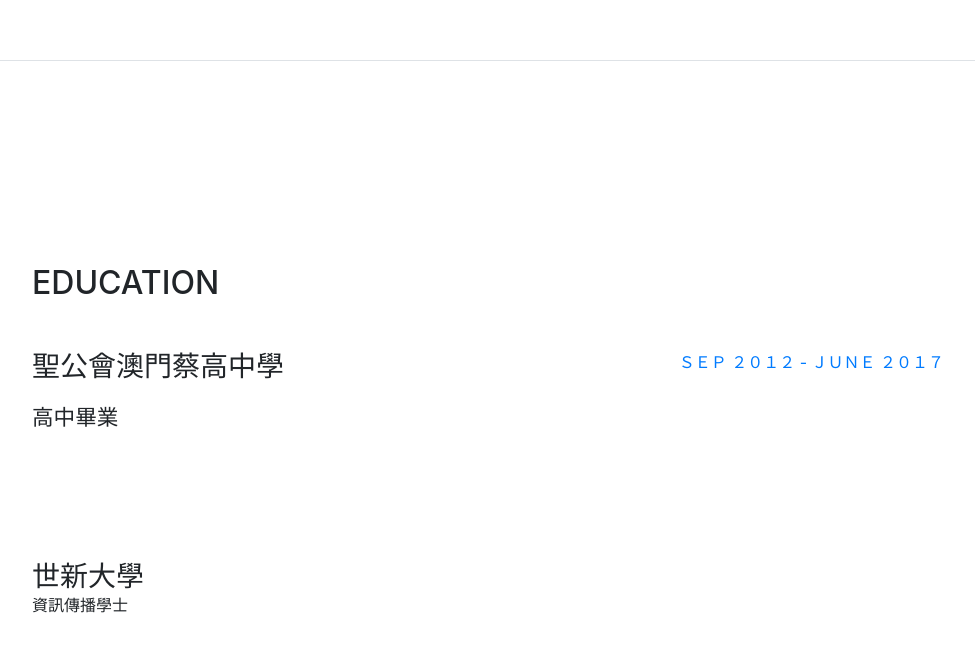
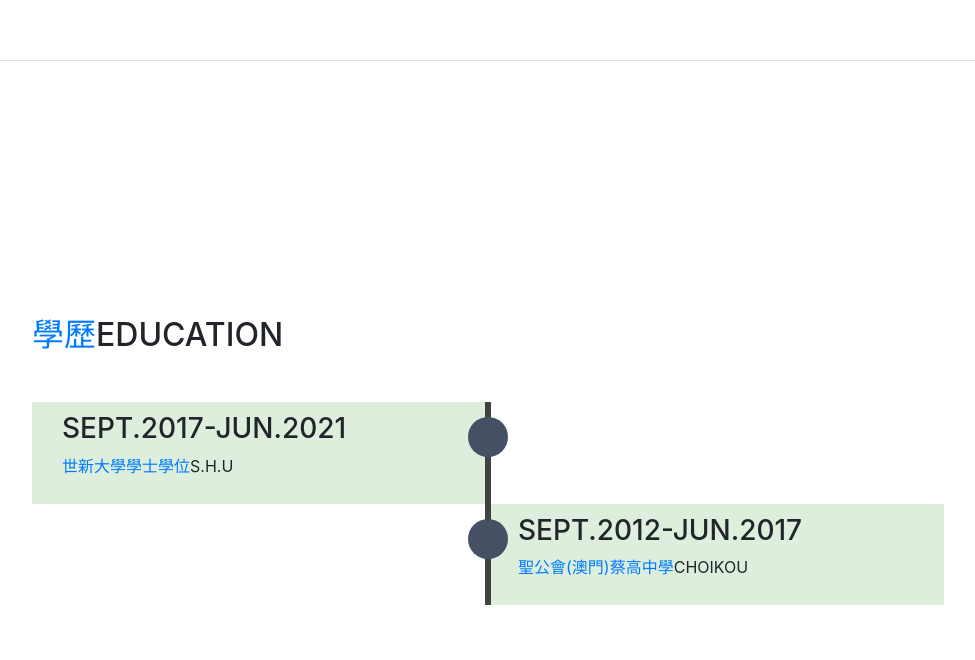
Before and after one commit to yukarinhime/yukainhime.github.io, a website with bundled scripts: page index.html in a window 1280 px wide. Shown: the part 1563-2223 px from the top of the page, without its empty margins (288-1263 px from the left). Built offline with nearby package versions, Linux system fonts and the light colour scheme; a web font is replaced by a local one.

Commit message:
Add files via upload

```diff
--- a/index.html
+++ b/index.html
@@ -78,7 +78,7 @@
           <div class="subheading mb-5">台北市文山區木柵路一段17巷1號
             <a href="chongbl123@gmail.com">chongbl123@gmail.com</a>
           </div>
-          <p class="mb-5">澳門出生，現在正在學習網頁設計，ＰＳ和Ｒ語言等等。興趣喜歡聽音樂，看動畫。近期正在學習日文。多多指教～</p>
+          <p class="mb-5">澳門出生，現在在台灣留學中,現時在課程上正在學習網頁設計，ＰＳ和Ｒ語言等等。興趣喜歡聽音樂，看動畫。同時也有學習日文。喜愛去旅遊。</p>
           <ul class="list-inline list-social-icons mb-0">
             <li class="list-inline-item">
               <a href="https://www.facebook.com/chong.chi.37">
@@ -170,31 +170,21 @@
 
       <section class="resume-section p-3 p-lg-5 d-flex flex-column" id="education">
         <div class="my-auto">
-          <h2 class="mb-5">Education</h2>
+          <h2 class="mb-5"><span class="text-primary">學歷</span>Education</h2>
 
-          <div class="resume-item d-flex flex-column flex-md-row mb-5">
-            <div class="resume-content mr-auto">
-              <h3 class="mb-0">聖公會澳門蔡高中學</h3>
-              <div class="subheading mb-3">高中畢業</div>
-              <div>　</div>
-              <p>　</p>
+          <div class="timeline">
+            <div class="timeline-block timeline-left">
+			    <div class="timeline-content">
+                  <h3>Sept.2017-jun.2021</h3>
+                  <p><span class="text-primary">世新大學學士學位</span>S.H.U</p>
+                  </div>
             </div>
-            <div class="resume-date text-md-right">
-              <span class="text-primary">ＳＥＰ ２０１２ - ＪＵＮＥ ２０１７</span>
+            <div class="timeline-block timeline-right">
+			  <div class="timeline-content">
+			    <h3>Sept.2012-Jun.2017</h3>
+              <p><span class="text-primary">聖公會(澳門)蔡高中學</span>CHOIKOU</p>
             </div>
           </div>
-
-          <div class="resume-item d-flex flex-column flex-md-row">
-            <div class="resume-content mr-auto">
-              <h3 class="mb-0">世新大學</h3>
-              <div class="alert-heading">資訊傳播學士</div>
-              <p>　</p>
-            </div>
-            <div class="resume-date text-md-right">
-              <span class="text-primary"> </span>
-            </div>
-          </div>
-
         </div>
       </section>
 
```
